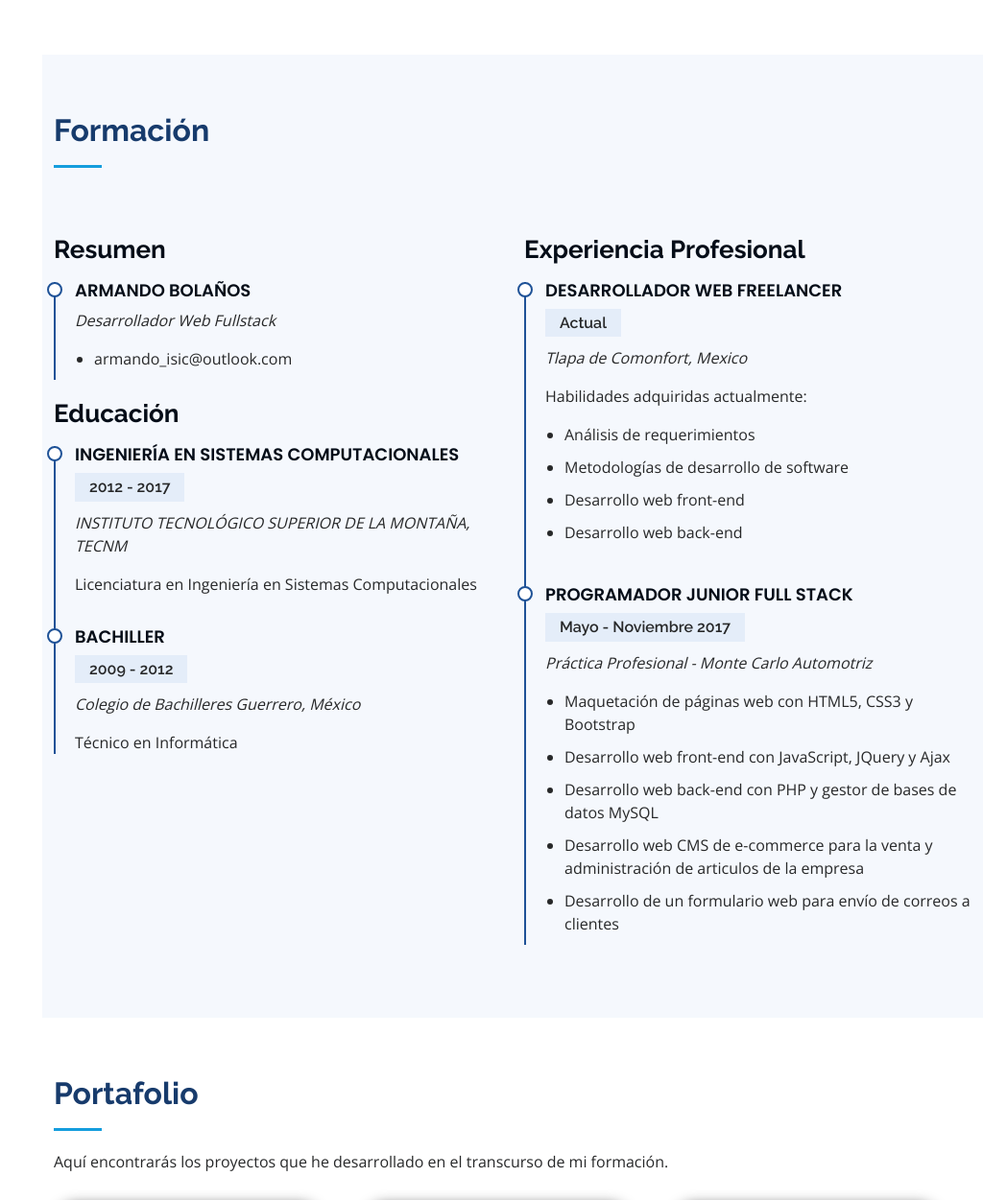
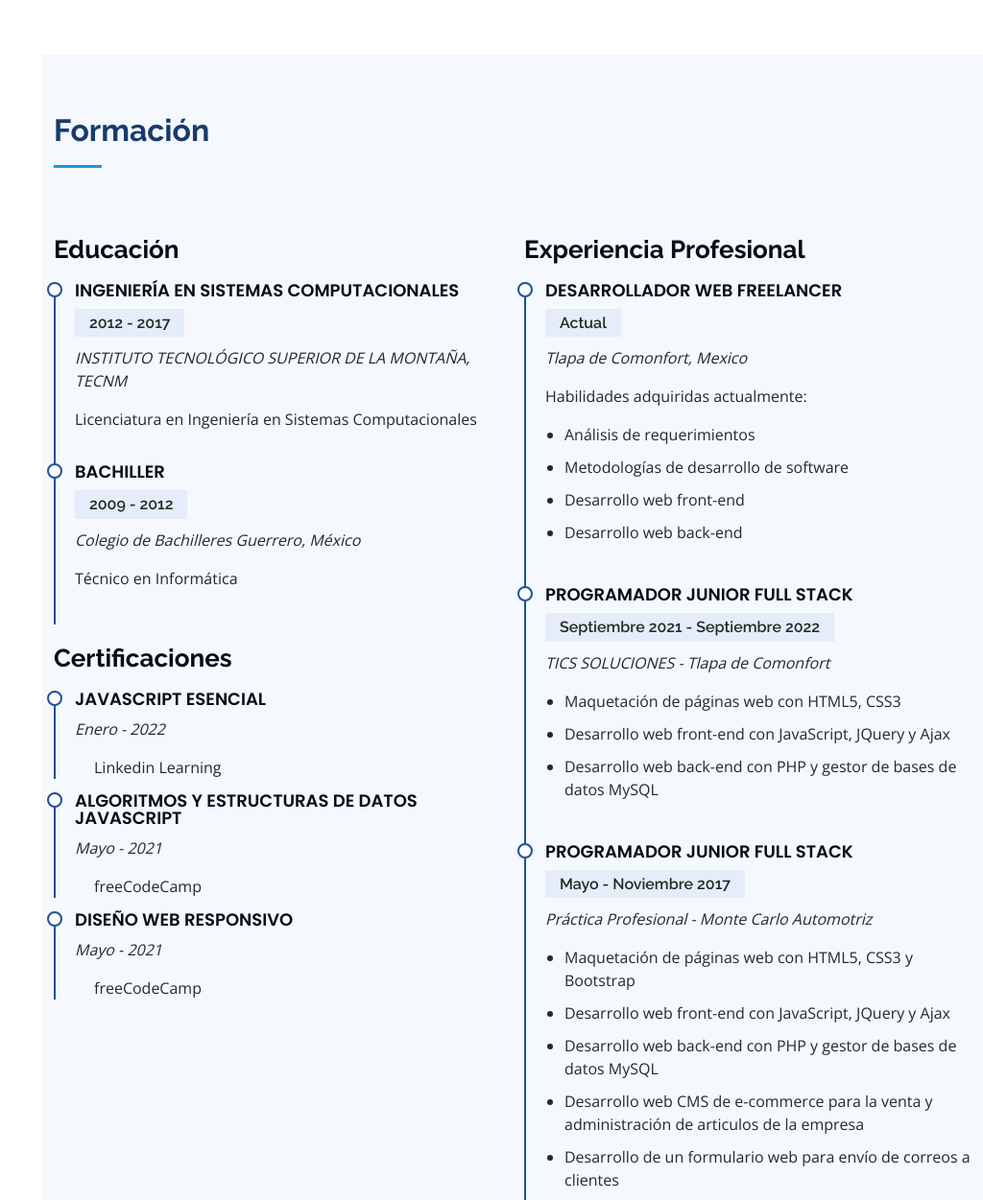
Before and after one commit to ArmandoBolanios/portafolio, a PHP site: page / in a window 1280 px wide. Shown: the part 1099-2350 px from the top of the page at 96% size, without its empty margins (256-1280 px from the left). Run offline with PHP 8.4, Linux system fonts and the light colour scheme.

Commit message:
Se modificó el apartado de resume.php

```diff
--- a/templates/resume.php
+++ b/templates/resume.php
@@ -7,15 +7,6 @@
 
             <div class="row">
                 <div class="col-lg-6" data-aos="fade-up">
-                    <h3 class="resume-title">Resumen</h3>
-                    <div class="resume-item pb-0">
-                        <h4>Armando Bolaños</h4>
-                        <p><em>Desarrollador Web Fullstack</em></p>
-                        <ul>
-                            <li>armando_isic@outlook.com</li>
-                        </ul>
-                    </div>
-
                     <h3 class="resume-title">Educación</h3>
                     <div class="resume-item">
                         <h4>Ingeniería en Sistemas Computacionales</h4>
@@ -28,6 +19,28 @@
                         <h5>2009 - 2012</h5>
                         <p><em>Colegio de Bachilleres Guerrero, México</em></p>
                         <p>Técnico en Informática</p>
+                    </div>
+                    <h3 class="resume-title">Certificaciones</h3>
+                    <div class="resume-item pb-0">
+                        <h4>JavaScript Esencial</h4>
+                        <p><em>Enero - 2022</em></p>
+                        <ul>
+                            <p>Linkedin Learning</p>
+                        </ul>
+                    </div>
+                    <div class="resume-item pb-0">
+                        <h4>Algoritmos y Estructuras de Datos JavaScript</h4>
+                        <p><em>Mayo - 2021</em></p>
+                        <ul>
+                            <p>freeCodeCamp</p>
+                        </ul>
+                    </div>
+                    <div class="resume-item pb-0">
+                        <h4>Diseño Web Responsivo</h4>
+                        <p><em>Mayo - 2021</em></p>
+                        <ul>
+                            <p>freeCodeCamp</p>
+                        </ul>
                     </div>
                 </div>
                 <div class="col-lg-6" data-aos="fade-up" data-aos-delay="100">
@@ -42,6 +55,16 @@
                             <li>Metodologías de desarrollo de software</li>
                             <li>Desarrollo web front-end</li>
                             <li>Desarrollo web back-end</li>
+                        </ul>
+                    </div>
+                    <div class="resume-item">
+                        <h4>Programador Junior Full stack</h4>
+                        <h5>Septiembre 2021 - Septiembre 2022</h5>
+                        <p><em>TICS SOLUCIONES - Tlapa de Comonfort</em></p>
+                        <ul>
+                            <li>Maquetación de páginas web con HTML5, CSS3</li>
+                            <li>Desarrollo web front-end con JavaScript, JQuery y Ajax</li>
+                            <li>Desarrollo web back-end con PHP y gestor de bases de datos MySQL</li>
                         </ul>
                     </div>
                     <div class="resume-item">
```
Also changed, not shown: index.php (line endings or trailing spaces), public/css/slider/swiper-bundle.min.css, public/js/main.js (line endings or trailing spaces), public/js/slider/swiper-bundle.min.js, templates/about.php (line endings or trailing spaces), templates/contact.php (line endings or trailing spaces), templates/footer.php (line endings or trailing spaces), templates/header.php (line endings or trailing spaces), templates/portfolio.php (line endings or trailing spaces).
